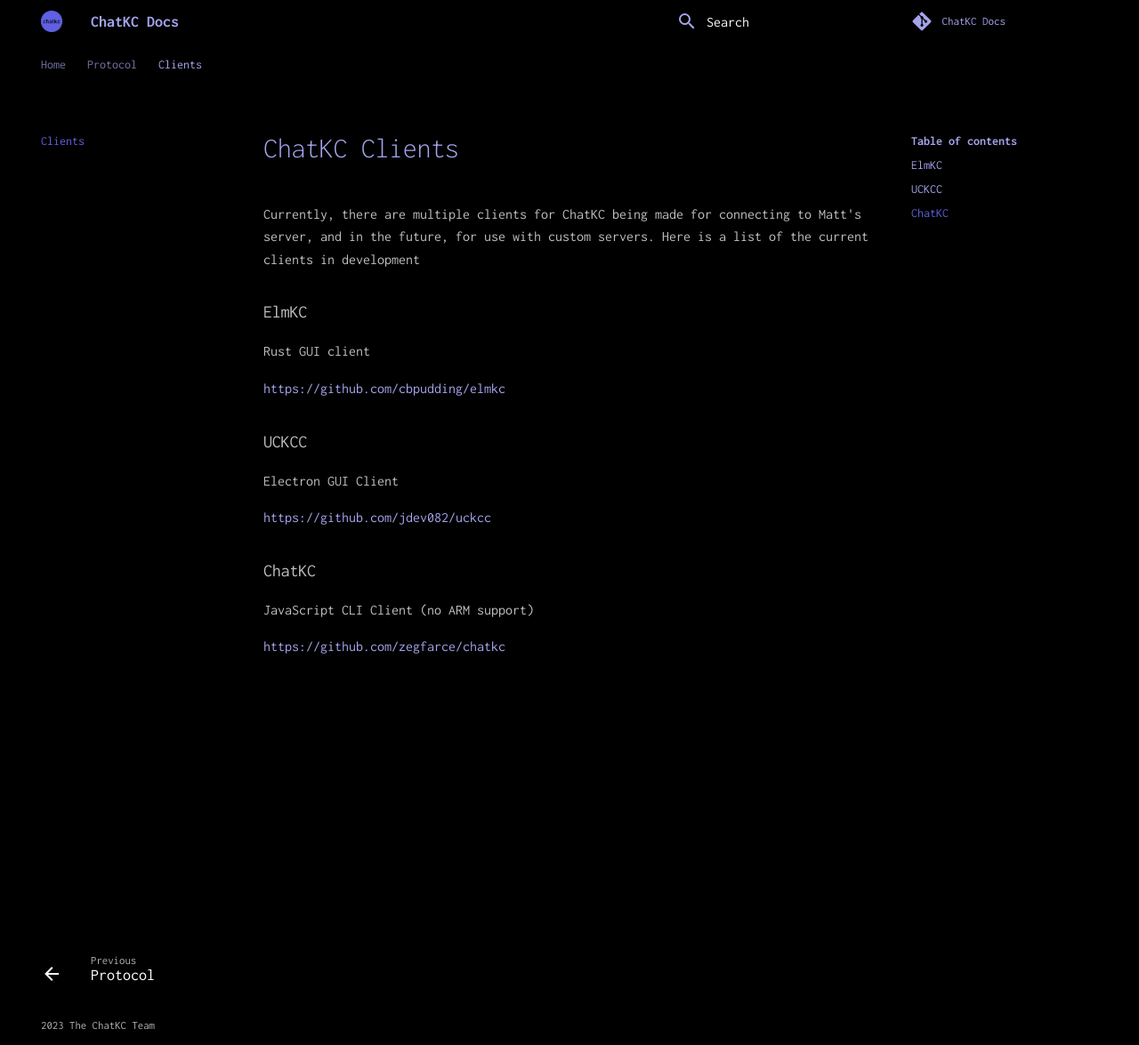
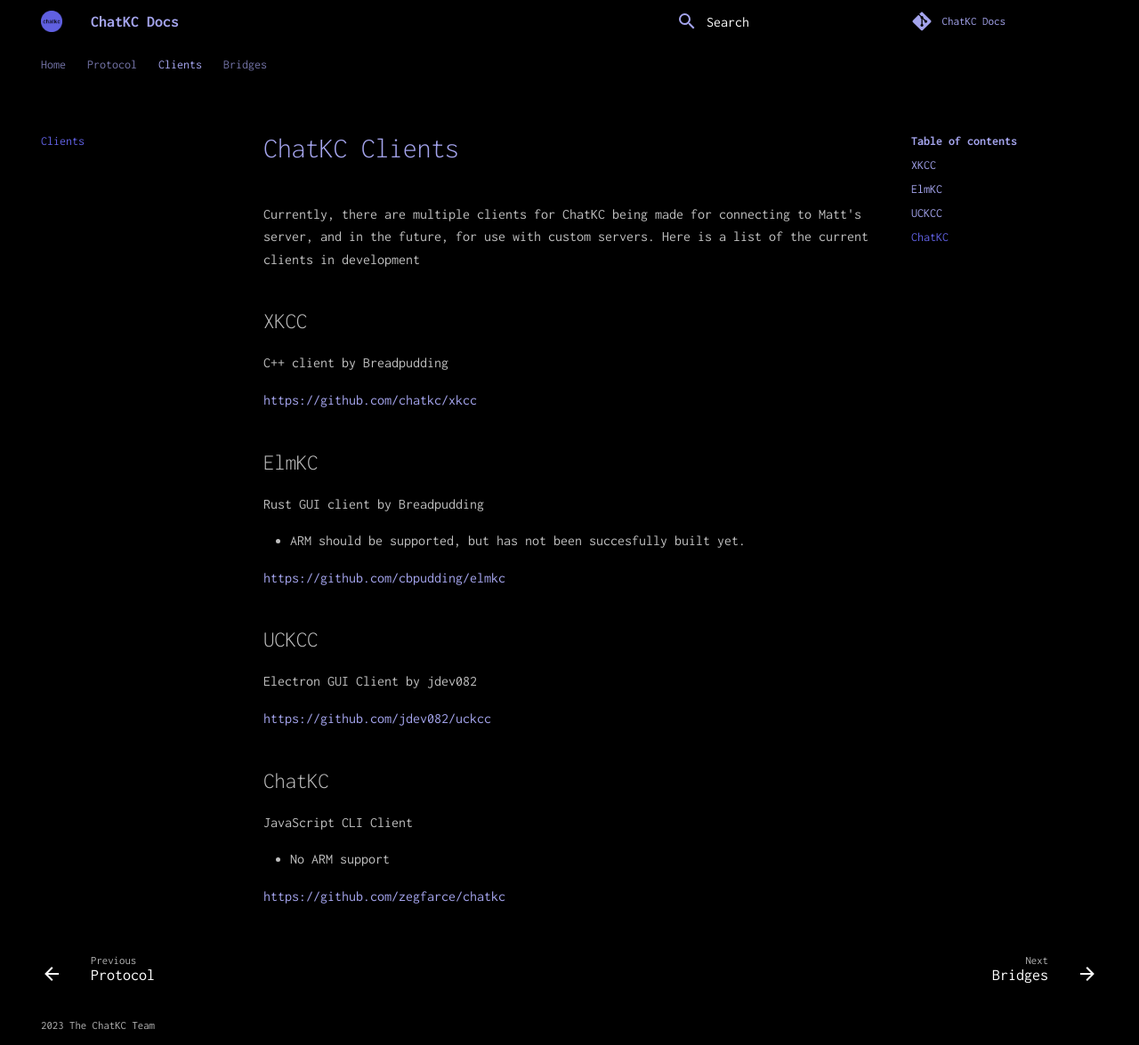
Before and after one commit to chatkc/chatkc.github.io, an MkDocs documentation site: the page built from docs/clients.md, in a window 1280 px wide and 1175 px high. Shown: the whole window at 89% size. Built offline with MkDocs 1.6.1 and Material for MkDocs 9.7.7, drawn with Linux system fonts in a browser that asks for light colours; comment, search, counter and statistics services are not loaded.

Commit message:
Add bridges, edit clients

```diff
--- a/docs/clients/clients.md
+++ b/docs/clients.md
@@ -3,17 +3,30 @@
 Currently, there are multiple clients for ChatKC being made for connecting to Matt's server, and in the future, for use with custom servers.
 Here is a list of the current clients in development
 
-### ElmKC
-Rust GUI client
+
+## XKCC
+
+C++ client by Breadpudding
+
+[https://github.com/chatkc/xkcc](https://github.com/chatkc/xkcc)
+
+## ElmKC
+
+Rust GUI client by Breadpudding
+
+* ARM should be supported, but has not been succesfully built yet.
 
 [https://github.com/cbpudding/elmkc](https://github.com/cbpudding/elmkc)
 
-### UCKCC
-Electron GUI Client
+## UCKCC
+
+Electron GUI Client by jdev082
 
 [https://github.com/jdev082/uckcc](https://github.com/jdev082/uckcc)
 
-### ChatKC
-JavaScript CLI Client (no ARM support)
+## ChatKC
+JavaScript CLI Client
+
+* No ARM support
 
 [https://github.com/zegfarce/chatkc](https://github.com/zegfarce/chatkc)
--- a/mkdocs.yml
+++ b/mkdocs.yml
@@ -7,8 +7,9 @@
 
 nav:
     - Home: index.md
-    - Protocol: protocol/protocol.md
-    - Clients: clients/clients.md
+    - Protocol: protocol.md
+    - Clients: clients.md
+    - Bridges: bridges.md
 
 theme:
   logo: images/chatkccircle.png
```
Also changed, not shown: docs/bridges.md (added, +22 -0 lines), docs/protocol.md (renamed from docs/protocol/protocol.md).
